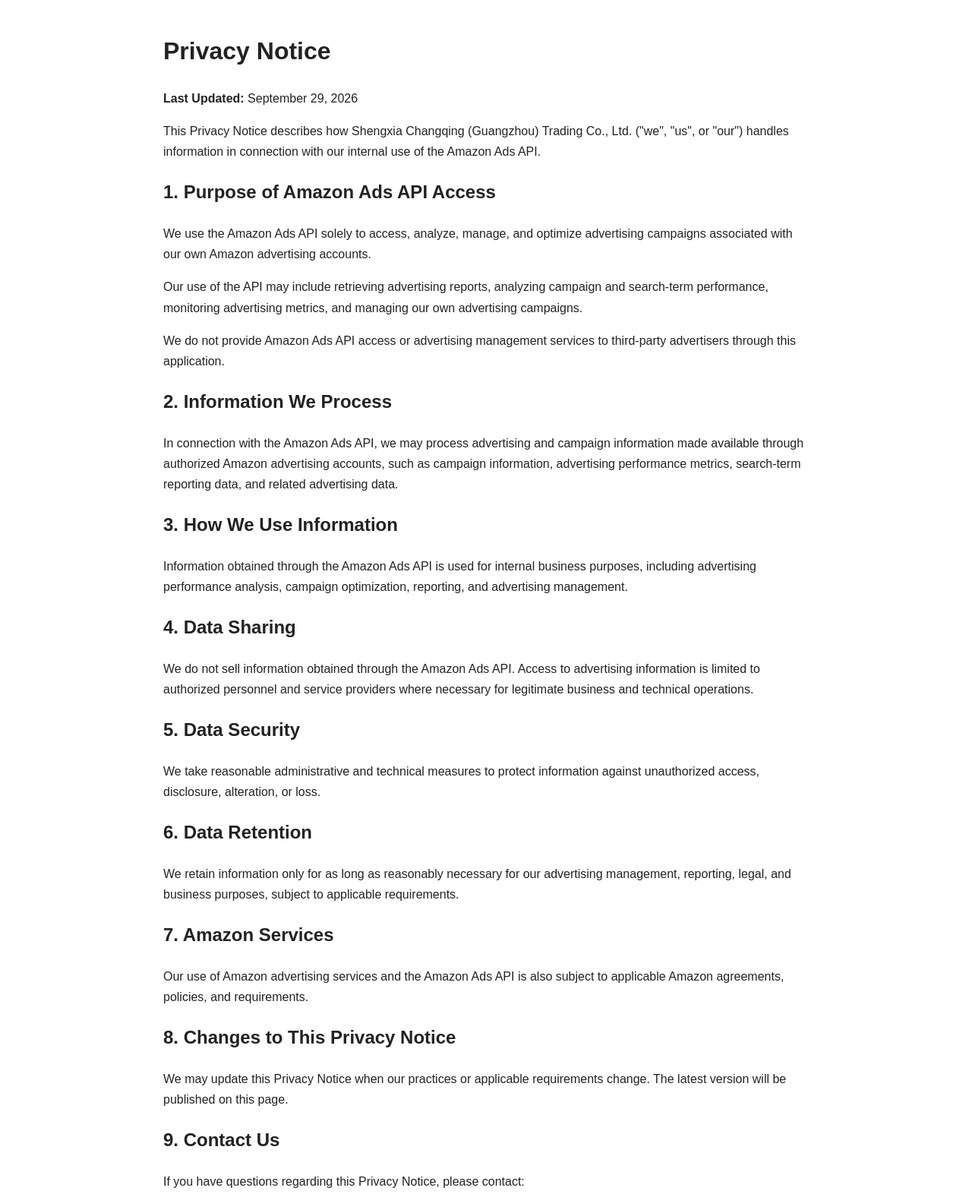
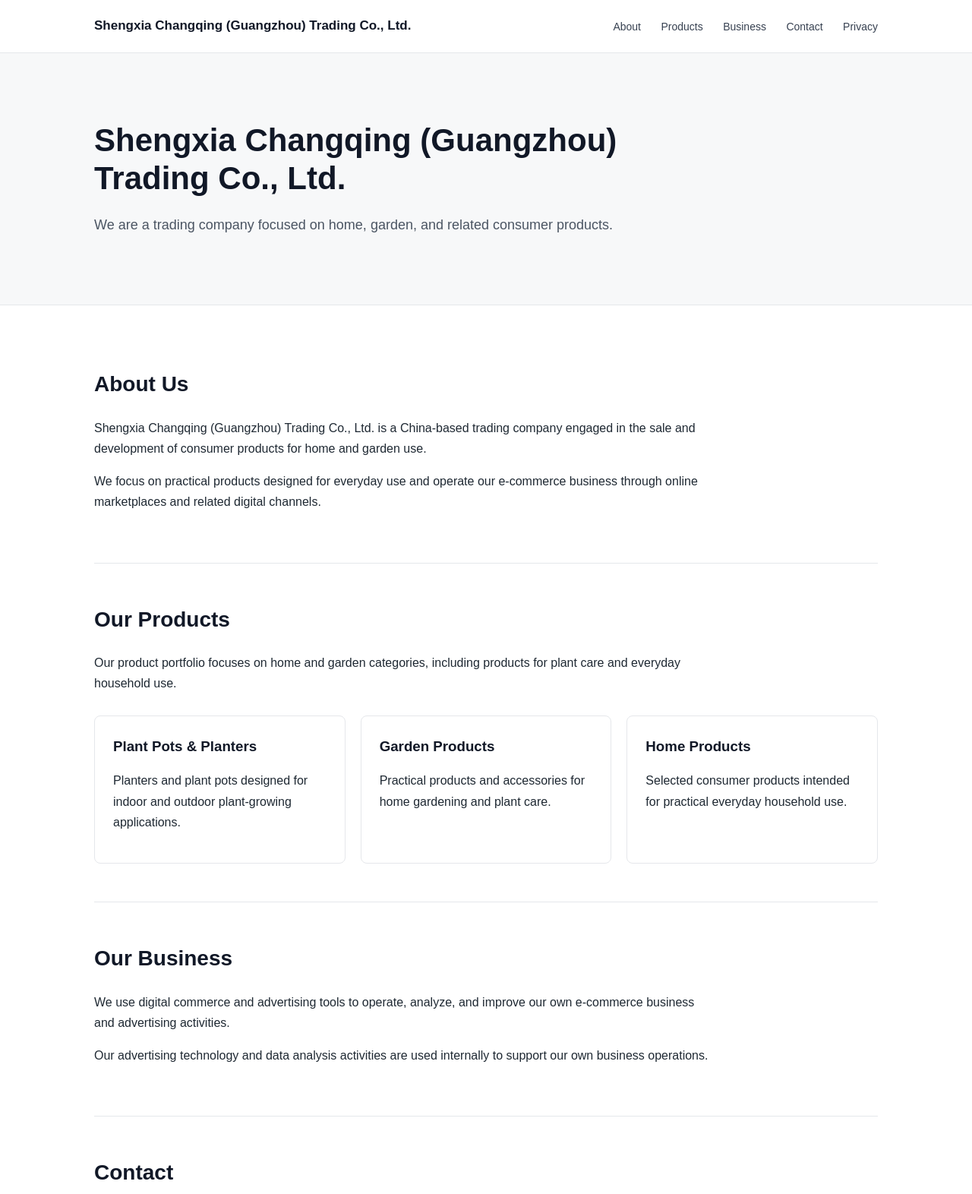
Before and after one commit to xyssc/shengxia-privacy, a plain HTML site: page index.html in a window 1280 px wide. Shown: the top 1572 px of the page at 76% size. Drawn offline with Linux system fonts and the light colour scheme.

Commit message:
Update index.html

```diff
--- a/index.html
+++ b/index.html
@@ -3,108 +3,383 @@
 <head>
   <meta charset="UTF-8">
   <meta name="viewport" content="width=device-width, initial-scale=1.0">
-  <title>Privacy Notice - Shengxia Changqing (Guangzhou) Trading Co., Ltd.</title>
+
+  <title>Shengxia Changqing (Guangzhou) Trading Co., Ltd.</title>
+
+  <meta
+    name="description"
+    content="Official website of Shengxia Changqing (Guangzhou) Trading Co., Ltd., a trading company focused on home, garden, and related consumer products."
+  >
+
+  <style>
+    * {
+      box-sizing: border-box;
+    }
+
+    html {
+      scroll-behavior: smooth;
+    }
+
+    body {
+      margin: 0;
+      font-family: Arial, Helvetica, sans-serif;
+      color: #1f2933;
+      background: #ffffff;
+      line-height: 1.7;
+    }
+
+    header {
+      border-bottom: 1px solid #e5e7eb;
+      background: #ffffff;
+    }
+
+    .nav {
+      max-width: 1080px;
+      margin: 0 auto;
+      padding: 20px 24px;
+      display: flex;
+      justify-content: space-between;
+      align-items: center;
+      gap: 24px;
+    }
+
+    .company-name {
+      font-size: 17px;
+      font-weight: 700;
+      color: #111827;
+    }
+
+    nav a {
+      color: #374151;
+      text-decoration: none;
+      margin-left: 22px;
+      font-size: 14px;
+    }
+
+    nav a:hover {
+      text-decoration: underline;
+    }
+
+    .hero {
+      background: #f7f8f9;
+      border-bottom: 1px solid #e5e7eb;
+    }
+
+    .hero-inner {
+      max-width: 1080px;
+      margin: 0 auto;
+      padding: 90px 24px;
+    }
+
+    .hero h1 {
+      max-width: 850px;
+      margin: 0 0 20px;
+      font-size: 42px;
+      line-height: 1.2;
+      color: #111827;
+    }
+
+    .hero p {
+      max-width: 720px;
+      margin: 0;
+      font-size: 18px;
+      color: #4b5563;
+    }
+
+    main {
+      max-width: 1080px;
+      margin: 0 auto;
+      padding: 30px 24px 70px;
+    }
+
+    section {
+      padding: 50px 0;
+      border-bottom: 1px solid #e5e7eb;
+    }
+
+    section:last-child {
+      border-bottom: none;
+    }
+
+    h2 {
+      margin-top: 0;
+      margin-bottom: 20px;
+      font-size: 28px;
+      color: #111827;
+    }
+
+    p {
+      max-width: 820px;
+    }
+
+    .cards {
+      display: grid;
+      grid-template-columns: repeat(3, 1fr);
+      gap: 20px;
+      margin-top: 28px;
+    }
+
+    .card {
+      border: 1px solid #e5e7eb;
+      border-radius: 8px;
+      padding: 24px;
+      background: #ffffff;
+    }
+
+    .card h3 {
+      margin-top: 0;
+      margin-bottom: 12px;
+      color: #111827;
+    }
+
+    .contact-box {
+      background: #f7f8f9;
+      border-radius: 8px;
+      padding: 24px;
+      margin-top: 20px;
+      max-width: 820px;
+    }
+
+    a {
+      color: #1d4ed8;
+    }
+
+    footer {
+      background: #111827;
+      color: #d1d5db;
+    }
+
+    .footer-inner {
+      max-width: 1080px;
+      margin: 0 auto;
+      padding: 30px 24px;
+      display: flex;
+      justify-content: space-between;
+      align-items: center;
+      gap: 20px;
+      font-size: 14px;
+    }
+
+    footer a {
+      color: #ffffff;
+      text-decoration: none;
+    }
+
+    footer a:hover {
+      text-decoration: underline;
+    }
+
+    @media (max-width: 760px) {
+      .nav {
+        display: block;
+      }
+
+      nav {
+        margin-top: 14px;
+      }
+
+      nav a {
+        margin-left: 0;
+        margin-right: 16px;
+      }
+
+      .hero-inner {
+        padding: 60px 24px;
+      }
+
+      .hero h1 {
+        font-size: 32px;
+      }
+
+      .cards {
+        grid-template-columns: 1fr;
+      }
+
+      .footer-inner {
+        display: block;
+      }
+
+      .footer-inner div + div {
+        margin-top: 10px;
+      }
+    }
+  </style>
 </head>
 
-<body style="max-width: 850px; margin: 40px auto; padding: 0 20px;
-             font-family: Arial, sans-serif; line-height: 1.7; color: #222;">
+<body>
 
-  <h1>Privacy Notice</h1>
+<header>
+  <div class="nav">
 
-  <p><strong>Last Updated:</strong> September 29, 2026</p>
+    <div class="company-name">
+      Shengxia Changqing (Guangzhou) Trading Co., Ltd.
+    </div>
 
-  <p>
-    This Privacy Notice describes how Shengxia Changqing (Guangzhou)
-    Trading Co., Ltd. ("we", "us", or "our") handles information in
-    connection with our internal use of the Amazon Ads API.
-  </p>
+    <nav>
+      <a href="#about">About</a>
+      <a href="#products">Products</a>
+      <a href="#business">Business</a>
+      <a href="#contact">Contact</a>
+      <a href="privacy.html">Privacy</a>
+    </nav>
 
-  <h2>1. Purpose of Amazon Ads API Access</h2>
+  </div>
+</header>
 
-  <p>
-    We use the Amazon Ads API solely to access, analyze, manage, and
-    optimize advertising campaigns associated with our own Amazon
-    advertising accounts.
-  </p>
 
-  <p>
-    Our use of the API may include retrieving advertising reports,
-    analyzing campaign and search-term performance, monitoring advertising
-    metrics, and managing our own advertising campaigns.
-  </p>
+<div class="hero">
+  <div class="hero-inner">
 
-  <p>
-    We do not provide Amazon Ads API access or advertising management
-    services to third-party advertisers through this application.
-  </p>
+    <h1>
+      Shengxia Changqing (Guangzhou) Trading Co., Ltd.
+    </h1>
 
-  <h2>2. Information We Process</h2>
+    <p>
+      We are a trading company focused on home, garden,
+      and related consumer products.
+    </p>
 
-  <p>
-    In connection with the Amazon Ads API, we may process advertising and
-    campaign information made available through authorized Amazon
-    advertising accounts, such as campaign information, advertising
-    performance metrics, search-term reporting data, and related
-    advertising data.
-  </p>
+  </div>
+</div>
 
-  <h2>3. How We Use Information</h2>
 
-  <p>
-    Information obtained through the Amazon Ads API is used for internal
-    business purposes, including advertising performance analysis,
-    campaign optimization, reporting, and advertising management.
-  </p>
+<main>
 
-  <h2>4. Data Sharing</h2>
+  <section id="about">
 
-  <p>
-    We do not sell information obtained through the Amazon Ads API.
-    Access to advertising information is limited to authorized personnel
-    and service providers where necessary for legitimate business and
-    technical operations.
-  </p>
+    <h2>About Us</h2>
 
-  <h2>5. Data Security</h2>
+    <p>
+      Shengxia Changqing (Guangzhou) Trading Co., Ltd. is a
+      China-based trading company engaged in the sale and
+      development of consumer products for home and garden use.
+    </p>
 
-  <p>
-    We take reasonable administrative and technical measures to protect
-    information against unauthorized access, disclosure, alteration, or
-    loss.
-  </p>
+    <p>
+      We focus on practical products designed for everyday use
+      and operate our e-commerce business through online
+      marketplaces and related digital channels.
+    </p>
 
-  <h2>6. Data Retention</h2>
+  </section>
 
-  <p>
-    We retain information only for as long as reasonably necessary for
-    our advertising management, reporting, legal, and business purposes,
-    subject to applicable requirements.
-  </p>
 
-  <h2>7. Amazon Services</h2>
+  <section id="products">
 
-  <p>
-    Our use of Amazon advertising services and the Amazon Ads API is also
-    subject to applicable Amazon agreements, policies, and requirements.
-  </p>
+    <h2>Our Products</h2>
 
-  <h2>8. Changes to This Privacy Notice</h2>
+    <p>
+      Our product portfolio focuses on home and garden categories,
+      including products for plant care and everyday household use.
+    </p>
 
-  <p>
-    We may update this Privacy Notice when our practices or applicable
-    requirements change. The latest version will be published on this page.
-  </p>
+    <div class="cards">
 
-  <h2>9. Contact Us</h2>
+      <div class="card">
 
-  <p>
-    If you have questions regarding this Privacy Notice, please contact:
-  </p>
+        <h3>Plant Pots &amp; Planters</h3>
 
-  <p>
-    <strong>Shengxia Changqing (Guangzhou) Trading Co., Ltd.</strong><br>
-    Email:Areutxbis@163.com
-  </p>
+        <p>
+          Planters and plant pots designed for indoor and
+          outdoor plant-growing applications.
+        </p>
+
+      </div>
+
+
+      <div class="card">
+
+        <h3>Garden Products</h3>
+
+        <p>
+          Practical products and accessories for home gardening
+          and plant care.
+        </p>
+
+      </div>
+
+
+      <div class="card">
+
+        <h3>Home Products</h3>
+
+        <p>
+          Selected consumer products intended for practical
+          everyday household use.
+        </p>
+
+      </div>
+
+    </div>
+
+  </section>
+
+
+  <section id="business">
+
+    <h2>Our Business</h2>
+
+    <p>
+      We use digital commerce and advertising tools to operate,
+      analyze, and improve our own e-commerce business and
+      advertising activities.
+    </p>
+
+    <p>
+      Our advertising technology and data analysis activities
+      are used internally to support our own business operations.
+    </p>
+
+  </section>
+
+
+  <section id="contact">
+
+    <h2>Contact</h2>
+
+    <p>
+      For business or privacy-related inquiries, please contact us.
+    </p>
+
+    <div class="contact-box">
+
+      <strong>
+        Shengxia Changqing (Guangzhou) Trading Co., Ltd.
+      </strong>
+
+      <p>
+        Email:
+        <a href="mailto:Areutxbis@163.com">
+          Areutxbis@163.com
+        </a>
+      </p>
+
+      <p>
+        Registered Country/Region: China
+      </p>
+
+    </div>
+
+  </section>
+
+</main>
+
+
+<footer>
+
+  <div class="footer-inner">
+
+    <div>
+      &copy; 2026 Shengxia Changqing (Guangzhou) Trading Co., Ltd.
+    </div>
+
+    <div>
+      <a href="privacy.html">Privacy Notice</a>
+    </div>
+
+  </div>
+
+</footer>
 
 </body>
 </html>
```
